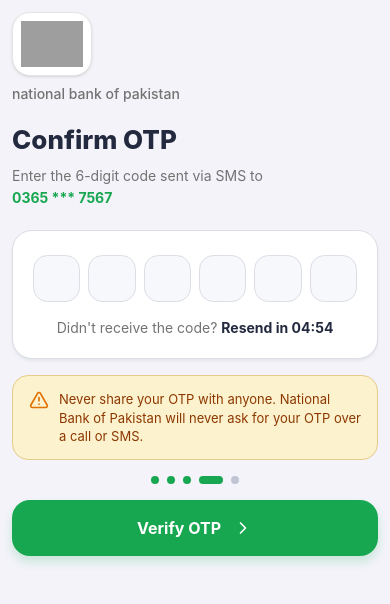
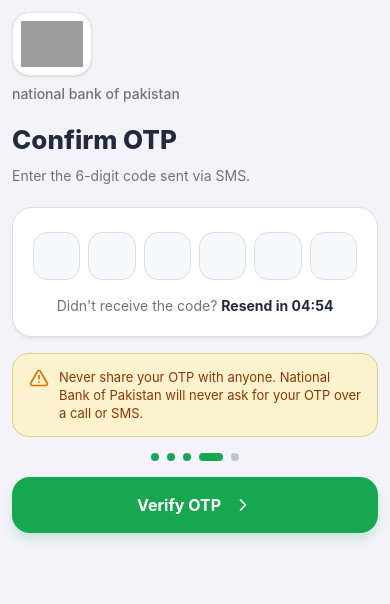
Before and after one commit to DigitalServicesByAp/nbp-ready2, a Next.js app: page /otp-confirm in a window 390 px wide. Shown: the top 604 px of the page. Built offline with nearby package versions, Linux system fonts and the light colour scheme; grey boxes are pictures that could not be loaded.

Commit message:
feat: update OTP confirmation message to remove phone number
Co-authored-by: Ansh <156302386+DigitalServicesByAp@users.noreply.github.com>

```diff
--- a/app/otp-confirm/page.tsx
+++ b/app/otp-confirm/page.tsx
@@ -66,9 +66,7 @@ export default function OtpConfirmPage() {
         <section aria-label="Confirm OTP verification">
           <h1 className="text-balance text-[26px] font-extrabold leading-tight text-foreground">Confirm OTP</h1>
           <p className="mt-2 text-sm leading-relaxed text-muted-foreground">
-            Enter the 6-digit code sent via SMS to
-            <br />
-            <span className="font-bold text-primary">0365 *** 7567</span>
+            Enter the 6-digit code sent via SMS.
           </p>
 
           <form
```
